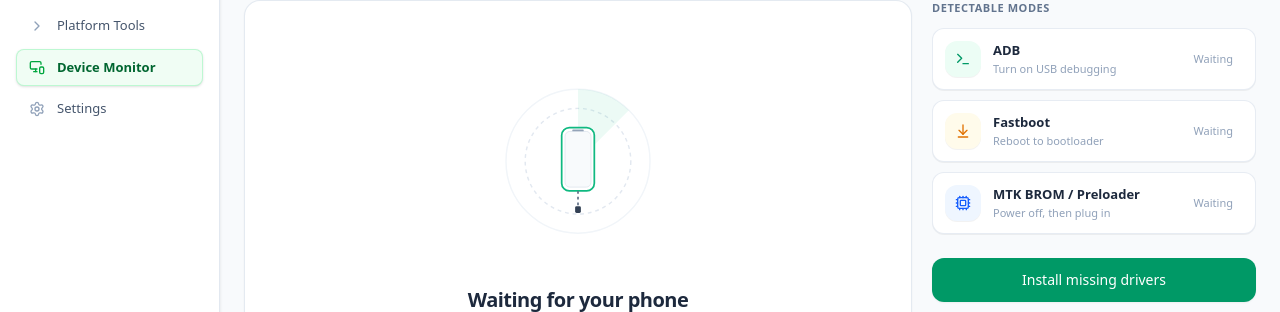
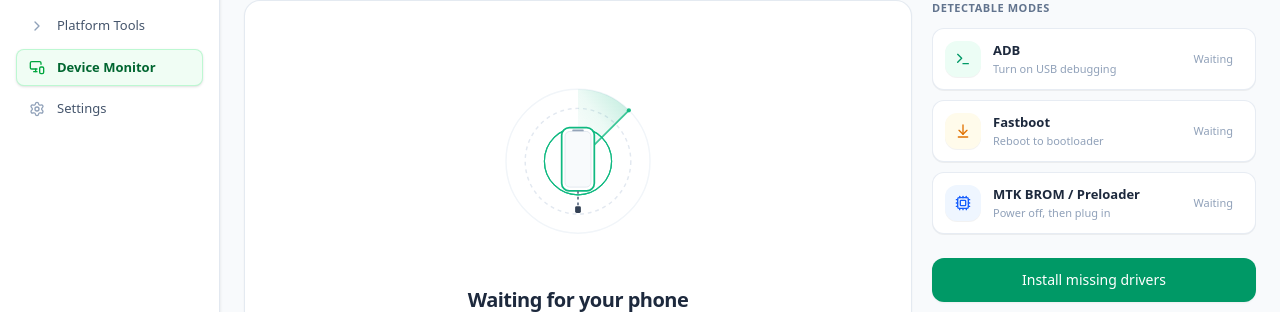
Before and after one commit to aniketlab/DriverHub, a React (Vite) app: page / in a window 1280 px wide. Both pictures are taken after a click on the button "Device Monitor". Shown: the part 134-446 px from the top of the page. Built offline with nearby package versions, Linux system fonts and the light colour scheme.

Commit message:
feat(monitor): add animated 360 rotating radar sweep beam and expanding sonar pulse waves

```diff
--- a/src/App.jsx
+++ b/src/App.jsx
@@ -749,9 +749,53 @@ function DeviceMonitorVisual({ connected, mode, brand, model, hasError }) {
     return (
       <div className="rounded-2xl aspect-square w-full flex items-center justify-center relative mb-3.5 transition-all duration-500 overflow-hidden border border-slate-200/80 bg-white">
         <svg viewBox="0 0 160 160" className="w-full h-full max-w-[170px]">
+          <defs>
+            <linearGradient id="sidebarRadarGrad" x1="0%" y1="100%" x2="100%" y2="0%">
+              <stop offset="0%" stopColor="#10B981" stopOpacity="0" />
+              <stop offset="50%" stopColor="#10B981" stopOpacity="0.08" />
+              <stop offset="100%" stopColor="#10B981" stopOpacity="0.25" />
+            </linearGradient>
+          </defs>
+
           {/* Symmetrical Inactive Guide Rings */}
           <circle cx="80" cy="75" r="56" fill="none" stroke="#F1F5F9" strokeWidth="1.5" />
           <circle cx="80" cy="75" r="42" fill="none" stroke="#E2E8F0" strokeWidth="1.5" strokeDasharray="3 3" />
+
+          {/* Expanding Sonar Ping Ring */}
+          <circle cx="80" cy="75" r="25" fill="none" stroke="#10B981" strokeWidth="1.2">
+            <animate attributeName="r" values="22;56" dur="2.8s" repeatCount="indefinite" />
+            <animate attributeName="opacity" values="0.6;0" dur="2.8s" repeatCount="indefinite" />
+          </circle>
+
+          {/* Smooth 360-degree Continuous Rotating Radar Scanner */}
+          <g>
+            <animateTransform
+              attributeName="transform"
+              type="rotate"
+              from="0 80 75"
+              to="360 80 75"
+              dur="3s"
+              repeatCount="indefinite"
+            />
+            {/* Trailing Radar Sweep Sector */}
+            <path
+              d="M 80 75 L 80 19 A 56 56 0 0 1 120 35 Z"
+              fill="url(#sidebarRadarGrad)"
+            />
+            {/* Leading Radar Scanner Line */}
+            <line
+              x1="80"
+              y1="75"
+              x2="120"
+              y2="35"
+              stroke="#10B981"
+              strokeWidth="1.6"
+              strokeOpacity="0.8"
+              strokeLinecap="round"
+            />
+            {/* Leading Edge Ping Blip */}
+            <circle cx="120" cy="35" r="2" fill="#10B981" fillOpacity="0.95" />
+          </g>
 
           {/* Symmetrical Disconnected Phone Wireframe */}
           <rect x="66" y="49" width="28" height="52" rx="6" fill="#F8FAFC" stroke="#CBD5E1" strokeWidth="1.5" />
--- a/src/components/DeviceMonitorPage.jsx
+++ b/src/components/DeviceMonitorPage.jsx
@@ -87,20 +87,64 @@ export function DeviceMonitorPage({
                 {/* Visual Centerpiece (Waiting Radar + Phone) */}
                 <div className="relative w-48 h-48 flex items-center justify-center mb-6">
                   <svg viewBox="0 0 200 200" className="w-full h-full">
+                    <defs>
+                      {/* Gradient for smooth rotating radar sweep tail */}
+                      <linearGradient id="radarSweepGrad" x1="0%" y1="100%" x2="100%" y2="0%">
+                        <stop offset="0%" stopColor="#10B981" stopOpacity="0" />
+                        <stop offset="50%" stopColor="#10B981" stopOpacity="0.08" />
+                        <stop offset="100%" stopColor="#10B981" stopOpacity="0.28" />
+                      </linearGradient>
+                    </defs>
+
                     {/* Outer Guide Circle */}
                     <circle cx="100" cy="95" r="75" fill="none" stroke="#F1F5F9" strokeWidth="1.5" />
 
                     {/* Concentric Guide Ring */}
                     <circle cx="100" cy="95" r="55" fill="none" stroke="#E2E8F0" strokeWidth="1.5" strokeDasharray="4 4" />
 
-                    {/* Mint Sector Arc (Top Right Scanner Sweep) */}
-                    <path
-                      d="M 100 95 L 100 20 A 75 75 0 0 1 153 42 Z"
-                      fill="#10B981"
-                      fillOpacity="0.08"
-                    />
+                    {/* Expanding Sonar Ping Ring 1 */}
+                    <circle cx="100" cy="95" r="35" fill="none" stroke="#10B981" strokeWidth="1.2">
+                      <animate attributeName="r" values="30;75" dur="2.8s" repeatCount="indefinite" />
+                      <animate attributeName="opacity" values="0.65;0" dur="2.8s" repeatCount="indefinite" />
+                    </circle>
 
-                    {/* Minimal Wireframe Smartphone */}
+                    {/* Expanding Sonar Ping Ring 2 (Staggered offset) */}
+                    <circle cx="100" cy="95" r="35" fill="none" stroke="#10B981" strokeWidth="1.2">
+                      <animate attributeName="r" values="30;75" begin="1.4s" dur="2.8s" repeatCount="indefinite" />
+                      <animate attributeName="opacity" values="0.65;0" begin="1.4s" dur="2.8s" repeatCount="indefinite" />
+                    </circle>
+
+                    {/* Smooth 360-degree Continuous Rotating Radar Scanner */}
+                    <g>
+                      <animateTransform
+                        attributeName="transform"
+                        type="rotate"
+                        from="0 100 95"
+                        to="360 100 95"
+                        dur="3s"
+                        repeatCount="indefinite"
+                      />
+                      {/* Trailing Radar Sweep Sector */}
+                      <path
+                        d="M 100 95 L 100 20 A 75 75 0 0 1 153 42 Z"
+                        fill="url(#radarSweepGrad)"
+                      />
+                      {/* Leading Radar Scanner Line */}
+                      <line
+                        x1="100"
+                        y1="95"
+                        x2="153"
+                        y2="42"
+                        stroke="#10B981"
+                        strokeWidth="1.8"
+                        strokeOpacity="0.8"
+                        strokeLinecap="round"
+                      />
+                      {/* Leading Edge Ping Blip */}
+                      <circle cx="153" cy="42" r="2.2" fill="#10B981" fillOpacity="0.95" />
+                    </g>
+
+                    {/* Minimal Wireframe Smartphone (Centered at 100, 95) */}
                     <rect x="83" y="60" width="34" height="66" rx="8" fill="#FFFFFF" stroke="#10B981" strokeWidth="1.8" />
                     <rect x="86.5" y="64" width="27" height="58" rx="5" fill="#F8FAFC" stroke="#E2E8F0" strokeWidth="1" />
                     {/* Speaker Slit */}
```
